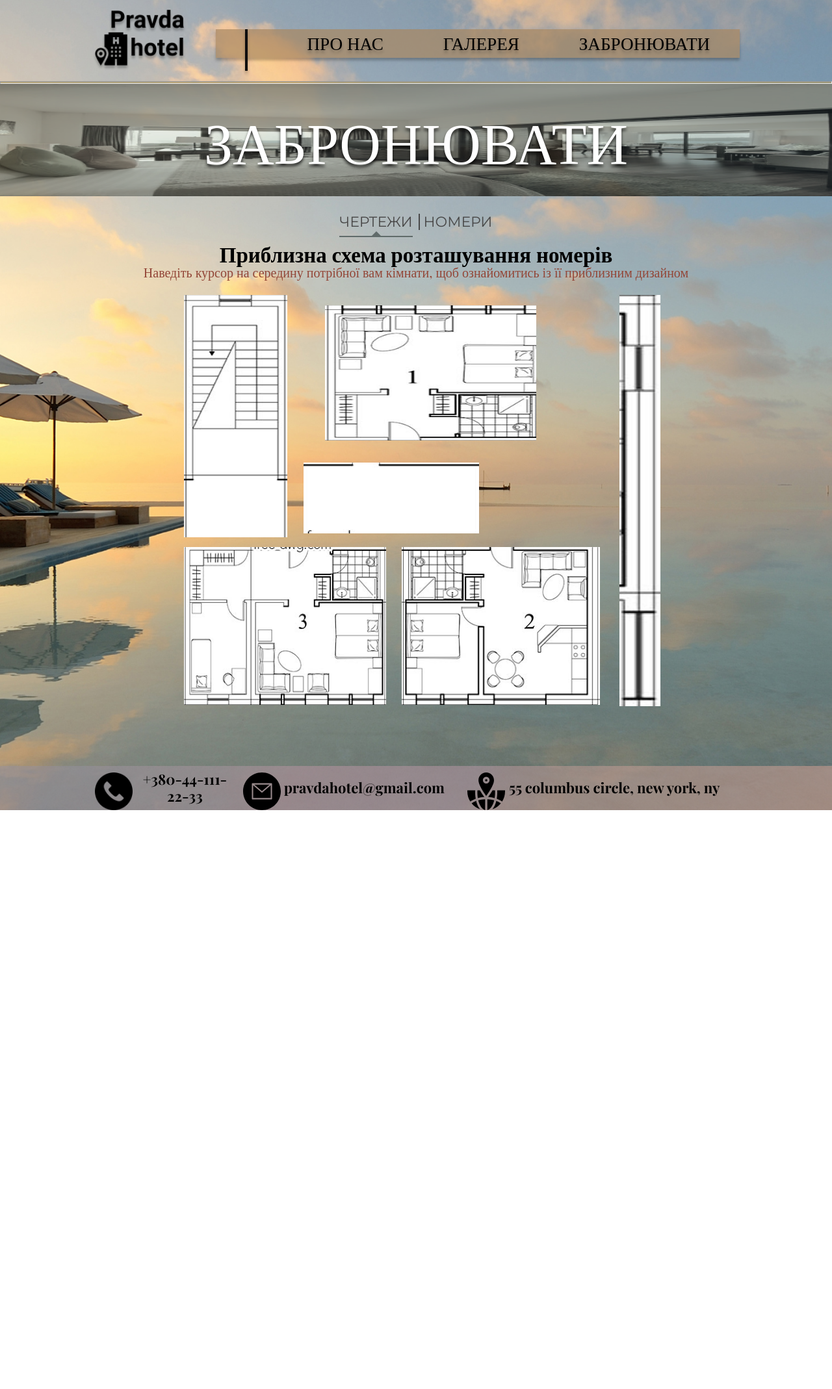
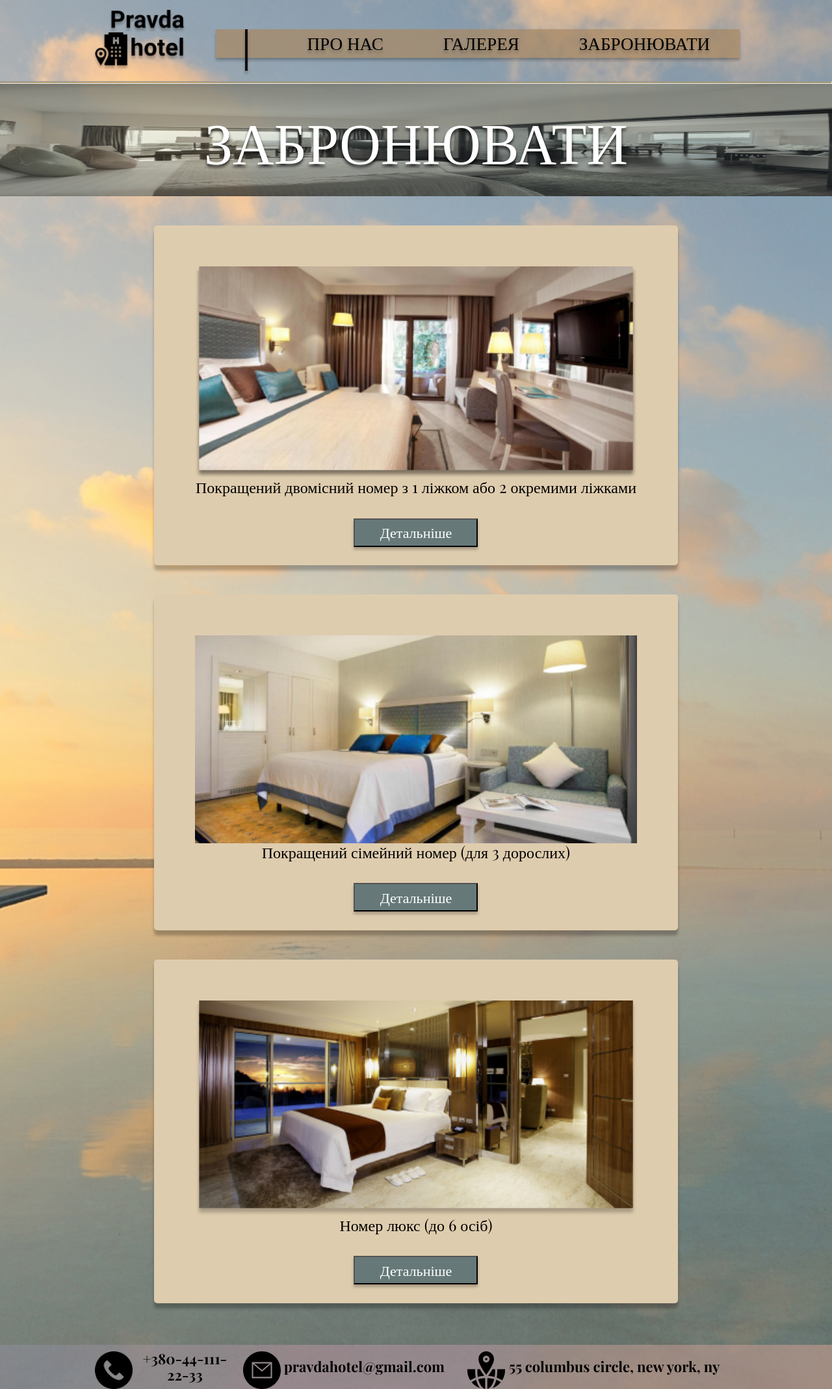
Before and after one commit to snpravda/pravdahotel, a Django app: page /book/ in a window 1280 px wide. Shown: the whole page at 65% size. Before the commit the page ends 1247 px from the top, so only its background shows below. Run offline with Django 3.2, Linux system fonts and the light colour scheme; some web fonts are replaced.

Commit message:
some fixes on Book page and form

```diff
--- a/pages/static/css/styleBook.css
+++ b/pages/static/css/styleBook.css
@@ -1,11 +1,11 @@
 
-.title-book, .roombanner, .general-title, #exsplanation{
+.title-book, .roombanner, .general-title, #exsplanation {
     display: flex;
     align-items: center;
     justify-content: center;
 }
 
-.title-book{
+.title-book {
     background: url(../img/gallery.png);
     background-repeat: no-repeat;
     background-size: cover;
@@ -13,29 +13,48 @@
     height: 173px;
 }
 
-#roomDetails{
+#roomDetails {
     display: flex;
     flex-direction: column;
     align-items: center;
-  display: none;
+    display: block;
 }
-.roombanner{
+
+/*.roombanner1{
+    background-color: #bfbeb9;
+}
+
+.roombanner2{
+    background-color: #bfbeb9;
+}
+
+.roombanner3{
+    background-color: #bfbeb9;
+}*/
+
+.roombanner {
     flex-direction: column;
-  width: 75%;
-  background-color: #ffffff;
+    width: 90%;
+    text-align: center;
+    justify-content: center;
+    background-color: #deccae;
     box-shadow: 0px 8px 4px rgba(0, 0, 0, 0.25);
     border-radius: 5px;
     margin: 5%;
     padding: 7%;
 }
-.roombanner>img{
-  width: 50%;
-  height: 50%;
+
+.roombanner > img {
+    width: 100%;
+    /*max-width: 600px;*/
+    /*height: 50%;*/
 }
-.roombanner>p{
+
+.roombanner > p {
     font-size: 24px;
 }
-.roombanner>button{
+
+.roombanner > button {
     width: 191px;
     height: 44px;
     background: #667978;
@@ -45,7 +64,8 @@
     margin-top: 5%;
     margin-bottom: -5%;
 }
-.popup{
+
+.popup {
     display: none;
     position: fixed;
     z-index: 1;
@@ -54,9 +74,10 @@
     width: 100%;
     height: 100%;
     overflow: auto;
-  background-color: rgb(0,0,0,0.4);
+    background-color: rgb(0, 0, 0, 0.4);
 }
-.popup-content{
+
+.popup-content {
     position: relative;
     top: 10%;
     background-color: #d1cdc1;
@@ -67,99 +88,152 @@
     animation-name: animatetop;
     animation-duration: 0.4s;
 }
-.popup-header{
+
+.popup-header {
     display: flex;
     align-items: flex-end;
     justify-content: flex-end;
 }
-.close{
+
+.close {
     color: #aaa;
     font-weight: bold;
     margin-left: auto;
     font-size: 48px;
 }
+
 .close:hover,
-.close:focus{
+.close:focus {
     color: #000000;
     text-decoration: none;
     cursor: pointer;
 }
-.popup-body{
-  display: grid;
+
+.popup-body {
+    /*display: grid;
     grid-template-rows: 1fr;
-  grid-template-columns: 2fr 1fr;
+    grid-template-columns: 2fr 1fr;*/
+    display: flex;
+    flex-direction: column;
     justify-content: space-around;
     align-items: center;
     font-size: 36px;
 }
-.general-title{
+
+.general-title {
     flex-direction: column;
-}
-.general-title>img{
-  width: 55%;
-  height: 50%;
+    text-align: center;
 }
 
-.detailRoom{
+.general-title > img {
+    width: 100%;
+    max-width: 600px;
+    /*height: 50%;*/
+}
+
+.detailRoom {
+    text-indent: 1.5em;
     text-align: justify;
     justify-content: center;
     padding-right: 3%;
+    margin-top: 5%;
     font-size: 28px;
 }
-.popup-footer{
+
+.popup-footer {
     background-color: #eca44f;
     padding: 0 3% 3%;
     margin-top: 4%;
 }
-.popup-form{
+
+.popup-form {
     display: flex;
     flex-direction: column;
     align-items: baseline;
     color: #ffffff;
     font-size: 200%;;
 }
-.dates{
-  display: grid;
-  grid-template-rows: 2%;
-  grid-template-columns: 5fr 5fr;
+
+.dates {
+    display: flex;
+    /*grid-template-rows: 2%;
+    grid-template-columns: 5fr 5fr;*/
+    flex-direction: row;
     width: 100%;
 
 }
-.FTR>input{
+
+.phone {
+    display: flex;
+    /*grid-template-rows: 2%;
+    grid-template-columns: 5fr 5fr;*/
+    flex-direction: row;
+    width: 100%;
+}
+
+.departure {
+    margin-left: 10%;
+}
+
+.FTR > input {
     width: 100%;
     height: 55px;
 
 }
-.FTR{
+
+/*.FTR {
     margin-right: 2%;
     padding: 1%;
+}*/
+
+/*.FP {
+    padding: 1%;
+}*/
+
+.FP > input {
+    width: 100%;
+    height: 55px;
+
 }
-.numberes{
+
+.numberes {
     display: flex;
     flex-direction: row;
+    /*flex-wrap: wrap;*/
     align-items: baseline;
 }
-.FRM:first-child{
+
+/*.FRM:first-child {
     margin-left: 1%;
-}
-.FRM>input{
+}*/
+
+.FRM > input {
     width: 35%;
 }
-.popup-submit{
-  width: 20%;
+
+.popup-submit {
+    width: 200px;
     height: 90px;
     align-self: flex-end;
     margin-top: 3%;
-  margin-left: 75%;
+    margin-left: 60%;
+    /*margin-left: 75%;*/
+    /*position: center;*/
+
     background-color: #667978;
-  font-size: 200%;
+    font-size: 100%;
 }
 
 
-#preview{
+#preview {
     display: block;
 }
-.draft{
+
+@media (max-width: 992px) {
+
+}
+/*
+.draft {
     display: grid;
     grid-template-columns: repeat(2, 335px) 45px;
     grid-template-rows: 110px, 45px, 145px;
@@ -170,99 +244,151 @@
     justify-content: center;
 
 }
-.draft-item{
+
+.draft-item {
     padding: 0;
     margin: 0;
 }
-.draft-item>a{
+
+.draft-item > a {
     padding: 0;
     margin: 0;
 }
-.draft-item>a>img{
+
+.draft-item > a > img {
     padding: 0;
     margin: 0;
 }
-.draft-item:nth-child(1){
+
+.draft-item:nth-child(1) {
     grid-column: 1;
     grid-row: 1/3;
     align-self: flex-start;
 
-}
-.draft-item:nth-child(2){
+}*/
+
+/*.draft-item:nth-child(2) {
     grid-column: 1/2;
     grid-row: 1;
 }
-.draft-item:nth-child(3){
+
+.draft-item:nth-child(3) {
     grid-row: 2;
     grid-column: 1/2;
 
 }
-.draft-item:nth-child(4){
+
+.draft-item:nth-child(4) {
     grid-row: 3;
     grid-column: 1;
 
 }
-.draft-item:nth-child(5){
+
+.draft-item:nth-child(5) {
     grid-row: 3;
     grid-column: 2;
 }
-.draft-item:nth-child(6){
+
+.draft-item:nth-child(6) {
     grid-column: 3/3;
-  grid-row:1/4;
+    grid-row: 1/4;
     align-self: center;
 
-}
-#exsplanation{
+}*/
+
+#exsplanation {
     flex-direction: column;
     text-align: center;
     font-size: 22px;
 
 }
-#exsplanation>p{
+
+#exsplanation > p {
     margin-top: -0.3%;
     font-size: 20px;
     color: #934637;
 }
-#corridor{
+
+#corridor {
     grid-column: 1;
     grid-row: 1/3;
     align-self: flex-start;
     width: 159.44px;
     height: 372.77px;
 }
-#hallway{
+
+#hallway {
     width: 454.98px;
     height: 108.9px;
     position: relative;
     padding-left: 55%;
 }
-#hR1{
+
+#hR1 {
     width: 324.58px;
     height: 208.9px;
     position: relative;
     margin-left: 65%;
 
 }
-#hR2{
+
+#hR2 {
     width: 305.07px;
     height: 243.4px;
 }
-#hR3{
+
+#hR3 {
     width: 311.06px;
     height: 242.37px;
 }
-#side{
+
+#side {
     width: 63.9px;
     height: 632.85px;
 }
-@media (max-width:767px) {
-  #navgal{
+
+@media (max-width: 767px) {
+
+    .numberes {
+        flex-direction: column;
+    }
+
+    .FTR > input {
+        width: 80%;
+
+    }
+
+    .FP > input {
+        width: 80%;
+
+    }
+
+    .dates {
+        flex-direction: column;
+    }
+
+    .departure {
+        margin-left: 0;
+    }
+
+    /*.FRM:first-child{
+        margin-left: 0%;
+    }
+
+    .FRM{
+        padding: 1%;
+    }*/
+
+
+    #navgal {
         display: none;
     }
-  #preview{
+
+    #preview {
         display: none;
     }
-  #roomDetails{
+
+    #roomDetails {
         display: block;
     }
 }
--- a/templates/book.html
+++ b/templates/book.html
@@ -103,8 +103,8 @@
     <h1 class="title-item">забронювати</h1>
 </div>
 <section class="wrapper">
-    <ul id="navgal">
-        <li onclick="draft()"><a href="#" class="btn active-gal">Чертежи</a></li>
+    {% comment %}<ul id="navgal">
+        <li onclick="draft()"><a href="#" class="btn active-gal">Схема</a></li>
         <li onclick="rooms()"><a href="#" class="btn">Номери</a></li>
 
     </ul>
@@ -157,19 +157,19 @@
             </div>
         </div>
 
-    </div>
+    </div>{% endcomment %}
     <div id="roomDetails">
-        <div class="roombanner">
+        <div class="roombanner roombanner1">
             <img src="{% static 'img/r1.png' %}" alt="room for 1/2">
             <p>Покращений двомісний номер з 1 ліжком або 2 окремими ліжками</p>
             <button type="button" name="Детальніше" id="r1" onclick="btn(this.id)">Детальніше</button>
         </div>
-        <div class="roombanner">
+        <div class="roombanner roombanner2">
             <img src="{% static 'img/r2.png' %}" alt="room for 2/3">
             <p>Покращений сімейний номер (для 3 дорослих)</p>
             <button type="button" name="Детальніше" id="r2" onclick="btn(this.id)">Детальніше</button>
         </div>
-        <div class="roombanner">
+        <div class="roombanner roombanner3">
             <img src="{% static 'img/r3.png' %}" alt="room for 3 and more">
             <p>Номер люкс (до 6 осіб)</p>
             <button type="button" name="Детальніше" id="r3" onclick="btn(this.id)">Детальніше</button>
@@ -189,35 +189,40 @@
                     </div>
                 </div>
                 <div class="popup-footer">
-                    <form class="popup-form" action="index.html" method="post">
+                    <form class="popup-form" action="/book" method="post">
                         <div class="dates">
                             <div class="FTR arrive">
                                 <h4>Дата заїзду:</h4>
-                                <input type="date" name="" value="заїзд">
+                                <input type="date" name="arrive">
                             </div>
                             <div class="FTR departure">
                                 <h4>Дата від'їзду: </h4>
-                                <input type="date" name="" value="від'їзд">
+                                <input type="date" name="departure">
                             </div>
                         </div>
 
                         <div class="numberes">
                             <div class="FRM quantity">
                                 <h4>Номерів:</h4>
-                                <input type="number" name="" value="кількість номерів">
+                                <input type="number" name="quantity">
                             </div>
                             <div class="FRM adults">
                                 <h4>Дорослих:</h4>
-                                <input type="number" name="" value="кількість дорослих">
+                                <input type="number" name="adults">
                             </div>
                             <div class="FRM children">
                                 <h4>Дітей:</h4>
-                                <input type="number" name="кількість дітей" value="кількість дітей">
+                                <input type="number" name="children">
                             </div>
                         </div>
-
+                        <div class="phone">
+                            <div class="FP">
+                                <h4>Номер телефону:</h4>
+                                <input type="text" name="phone">
+                            </div>
+                        </div>
+                        <input type="submit" name="submit"  value="Підтвердити" class="popup-submit">
                     </form>
-                    <input type="submit" name="Підтвердити" value="Підтвердити" class="popup-submit">
                 </div>
             </div>
         </div>
```
Lines whose indentation alone changed are shown as unchanged.
